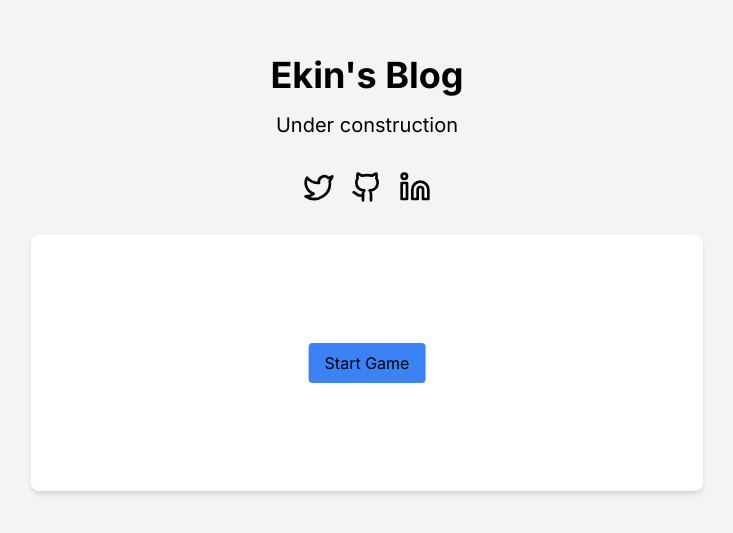
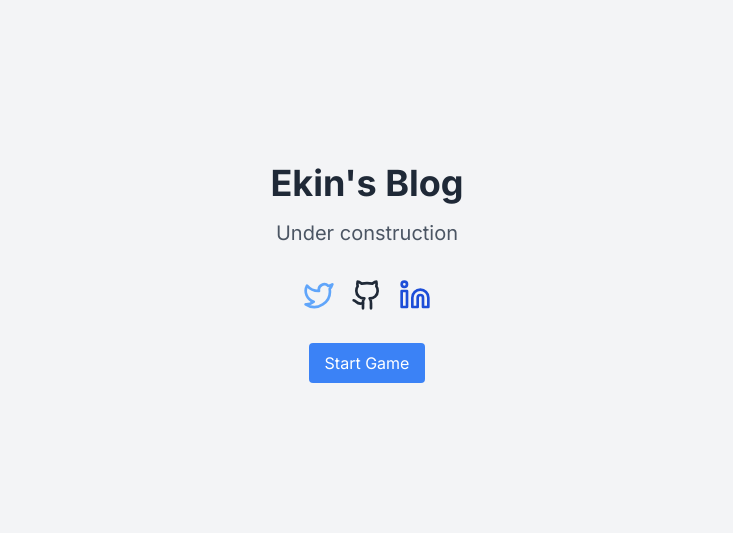
Before and after one commit to ekinomicss/ez_website, a Next.js app: page / in a window 1280 px wide. Shown: the part 127-660 px from the top of the page, without its empty margins (273-1006 px from the left). Built offline with nearby package versions, Linux system fonts and the light colour scheme.

Commit message:
max out ball bouncing

```diff
--- a/src/components/HomeBox.tsx
+++ b/src/components/HomeBox.tsx
@@ -2,11 +2,13 @@
 
 import React from 'react'
 import { useState, useEffect, useRef } from 'react'
-import { TwitterIcon, Github, Linkedin } from 'lucide-react'
+import { Twitter, Github, Linkedin } from 'lucide-react'
 import Link from 'next/link'
 
-const BALL_SIZE = 25
+const BALL_SIZE = 20
 const BALL_SPEED = 5
+const MIN_SPEED = 3
+const MAX_SPEED = 8
 
 interface BallPosition {
     x: number
@@ -19,50 +21,70 @@ export default function HomePage() {
     const [gameStarted, setGameStarted] = useState(false)
     const [gameOver, setGameOver] = useState(false)
     const [ballPosition, setBallPosition] = useState<BallPosition>({ x: 0, y: 0, dx: BALL_SPEED, dy: BALL_SPEED })
-    const gameAreaRef = useRef<HTMLDivElement>(null)
+    const [windowSize, setWindowSize] = useState({ width: 0, height: 0 })
+
+    useEffect(() => {
+        const handleResize = () => {
+            setWindowSize({ width: window.innerWidth, height: window.innerHeight })
+        }
+
+        handleResize()
+        window.addEventListener('resize', handleResize)
+
+        return () => window.removeEventListener('resize', handleResize)
+    }, [])
 
     useEffect(() => {
         if (gameStarted && !gameOver) {
-            const intervalId = setInterval(moveBall, 30)
+            const intervalId = setInterval(moveBall, 16)
             return () => clearInterval(intervalId)
         }
-    }, [gameStarted, gameOver, ballPosition])
+    }, [gameStarted, gameOver, ballPosition, windowSize])
 
     const startGame = () => {
         setGameStarted(true)
         setGameOver(false)
-        setBallPosition({ x: 0, y: 0, dx: BALL_SPEED, dy: BALL_SPEED })
+        setBallPosition({
+            x: Math.random() * windowSize.width,
+            y: Math.random() * windowSize.height,
+            dx: (Math.random() > 0.5 ? 1 : -1) * BALL_SPEED,
+            dy: -BALL_SPEED
+        })
     }
 
     const moveBall = () => {
-        if (gameAreaRef.current) {
-            const { width, height } = gameAreaRef.current.getBoundingClientRect()
         let { x, y, dx, dy } = ballPosition
 
-            // Left and right edges
-            if (x + BALL_SIZE > width || x < 0) dx = -dx
+        // Left & right edges
+        if (x + BALL_SIZE > windowSize.width || x < 0) {
+            dx = -dx * 1.1
+        }
 
         // Top edge
-            if (y < 0) dy = -dy
+        if (y < 0) {
+            dy = -dy * 1.1
+        }
 
         x += dx
         y += dy
 
         // Bottom edge
-            if (y + BALL_SIZE > height) {
+        if (y + BALL_SIZE > windowSize.height) {
             setGameOver(true)
             setGameStarted(false)
         } else {
+            // Clamp speed
+            dx = Math.sign(dx) * Math.min(Math.max(Math.abs(dx), MIN_SPEED), MAX_SPEED)
+            dy = Math.sign(dy) * Math.min(Math.max(Math.abs(dy), MIN_SPEED), MAX_SPEED)
+
             setBallPosition({ x, y, dx, dy })
-            }
         }
     }
 
     const handleMouseMove = (e: React.MouseEvent<HTMLDivElement>) => {
-        if (gameStarted && !gameOver && gameAreaRef.current) {
-            const { left, top } = gameAreaRef.current.getBoundingClientRect()
-            const mouseX = e.clientX - left
-            const mouseY = e.clientY - top
+        if (gameStarted && !gameOver) {
+            const mouseX = e.clientX
+            const mouseY = e.clientY
 
             const ballCenterX = ballPosition.x + BALL_SIZE / 2
             const ballCenterY = ballPosition.y + BALL_SIZE / 2
@@ -72,11 +94,10 @@ export default function HomePage() {
             )
 
             if (distance <= BALL_SIZE) {
-                // Ball is touched, change its direction more dramatically
                 const angle = Math.atan2(mouseY - ballCenterY, mouseX - ballCenterX)
                 const speed = Math.sqrt(ballPosition.dx ** 2 + ballPosition.dy ** 2)
-                const newDx = -Math.cos(angle) * speed
-                const newDy = -Math.sin(angle) * speed
+                const newDx = -Math.cos(angle) * speed * 1.2
+                const newDy = -Math.sin(angle) * speed * 1.2
 
                 setBallPosition(prev => ({
                     ...prev,
@@ -88,35 +109,28 @@ export default function HomePage() {
     }
 
     return (
-        <div className="min-h-screen flex flex-col items-center justify-center bg-gray-100 p-4">
-            <a href="/"><h1 className="text-4xl font-bold mb-4 text-gray">Ekin's Blog</h1></a>
-            <p className="text-xl mb-8">Under construction</p>
+        <div
+            className="min-h-screen flex flex-col items-center justify-center bg-gray-100 p-4 overflow-hidden relative"
+            onMouseMove={handleMouseMove}
+        >
+            <div className="z-10 text-center">
+                <h1 className="text-4xl font-bold mb-4 text-gray-800">Ekin's Blog</h1>
+                <p className="text-xl mb-8 text-gray-600">Under construction</p>
 
-            <div className="flex space-x-4 mb-8">
+                <div className="flex justify-center space-x-4 mb-8">
                     <Link href="https://twitter.com/yourusername" target="_blank" rel="noopener noreferrer">
-                    <TwitterIcon className="w-8 h-8" />
+                        <Twitter className="w-8 h-8 text-blue-400" />
                     </Link>
                     <Link href="https://github.com/yourusername" target="_blank" rel="noopener noreferrer">
-                    <Github className="w-8 h-8" />
+                        <Github className="w-8 h-8 text-gray-800" />
                     </Link>
                     <Link href="https://linkedin.com/in/yourusername" target="_blank" rel="noopener noreferrer">
-                    <Linkedin className="w-8 h-8" />
+                        <Linkedin className="w-8 h-8 text-blue-700" />
                     </Link>
                 </div>
+            </div>
 
-            <div
-                ref={gameAreaRef}
-                className="w-full max-w-2xl h-64 bg-white rounded-lg shadow-md relative overflow-hidden"
-                onMouseMove={handleMouseMove}
-            >
-                {!gameStarted && !gameOver && (
-                    <button
-                        onClick={startGame}
-                        className="absolute top-1/2 left-1/2 transform -translate-x-1/2 -translate-y-1/2 bg-blue-500 text-gray px-4 py-2 rounded"
-                    >
-                        Start Game
-                    </button>
-                )}
+            <div className="fixed inset-0 pointer-events-none">
                 {gameStarted && !gameOver && (
                     <div
                         className="absolute bg-pink-500 rounded-full"
@@ -128,12 +142,21 @@ export default function HomePage() {
                         }}
                     />
                 )}
+            </div>
+
+            {!gameStarted && !gameOver && (
+                <button
+                    onClick={startGame}
+                    className="bg-blue-500 text-white px-4 py-2 rounded hover:bg-blue-600 transition-colors z-20"
+                >
+                    Start Game
+                </button>
+            )}
             {gameOver && (
-                    <div className="absolute top-1/2 left-1/2 transform -translate-x-1/2 -translate-y-1/2 text-2xl font-bold text-red-800">
+                <div className="text-2xl font-bold text-red-500 z-20">
                     game over!!
                 </div>
             )}
         </div>
-        </div>
     )
 }
```
Lines whose indentation alone changed are shown as unchanged.
